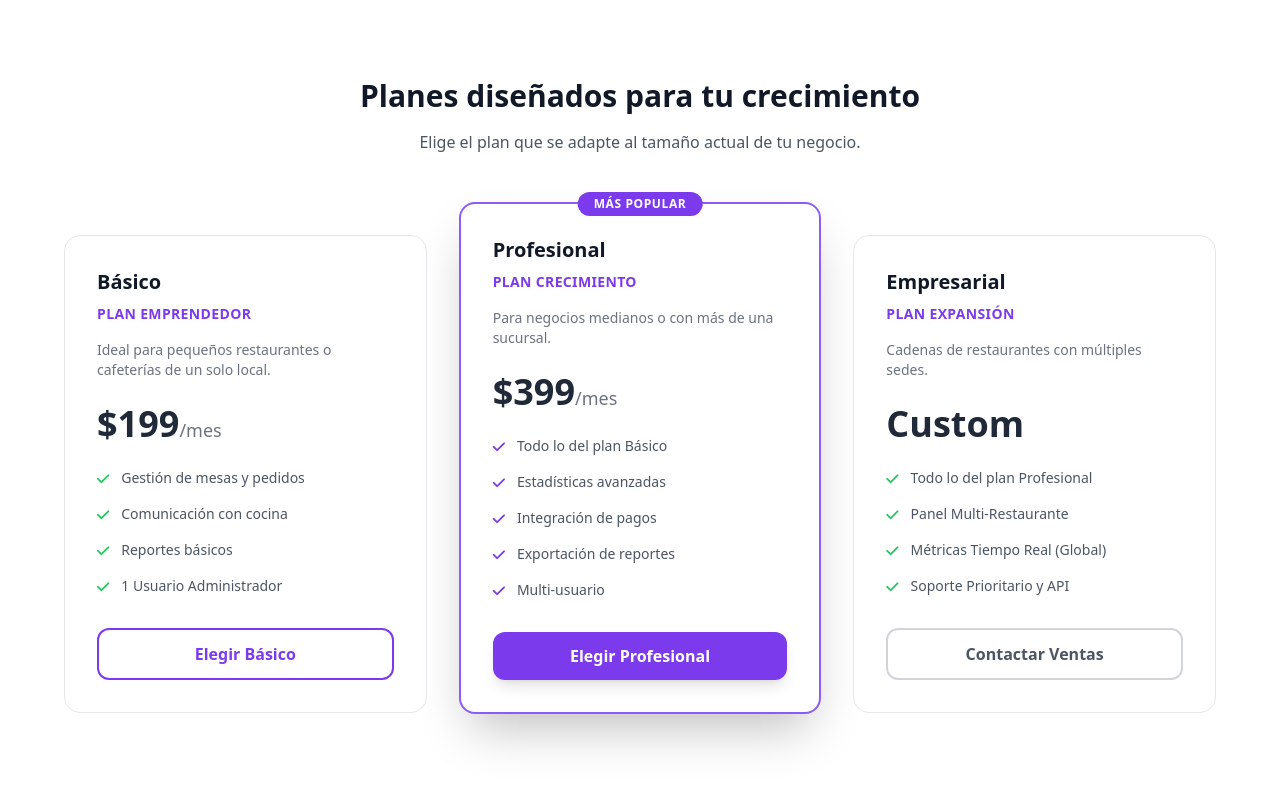
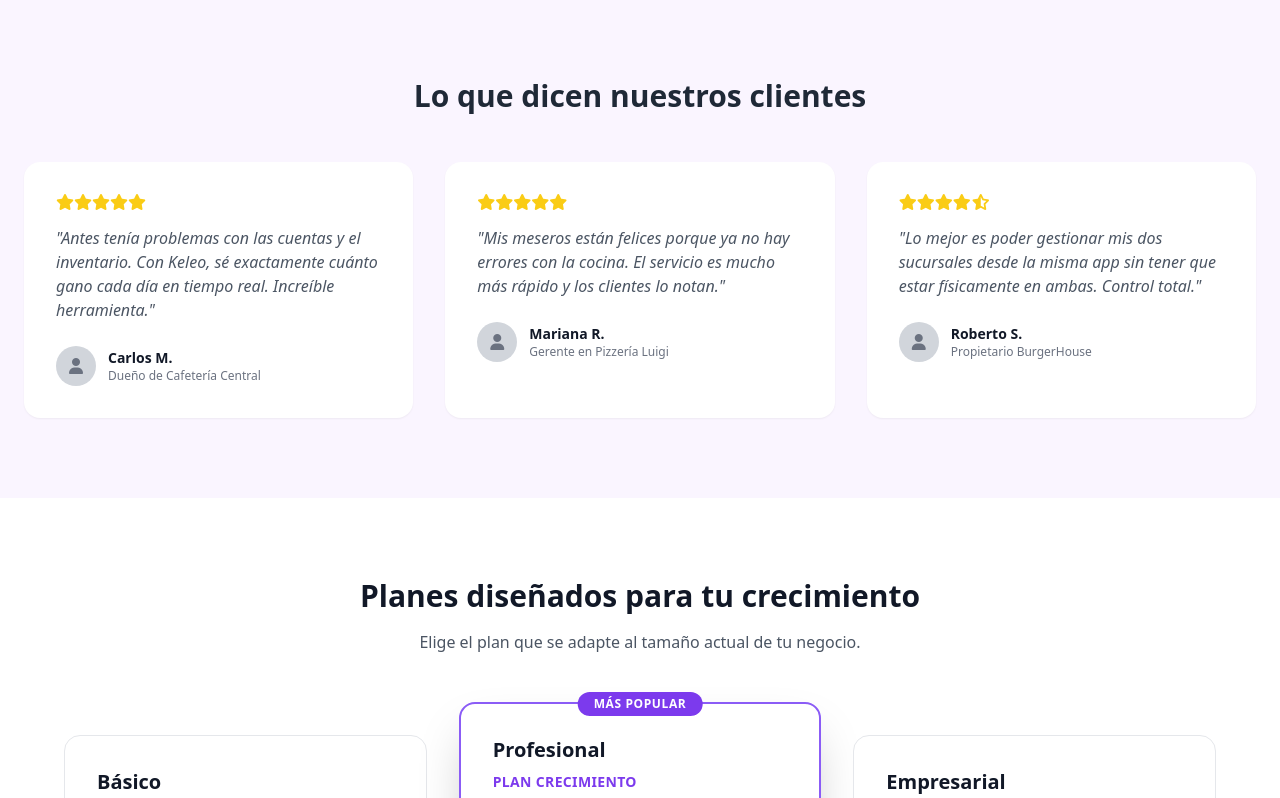
Before and after one commit to AlbertoLcm/keleo-web, a plain HTML site: page index.html in a window 1280 px wide. Shown: the part 2334-3132 px from the top of the page. Drawn offline with nearby package versions, Linux system fonts and the light colour scheme.

Commit message:
fix testimonios

```diff
--- a/index.html
+++ b/index.html
@@ -10,21 +10,21 @@
     <meta name="keywords" content="software restaurante, app comandas, sistema punto de venta, gestion gastronomica, app para meseros, keleo app">
     <meta name="author" content="Keleo App">
     <meta name="robots" content="index, follow">
-    <link rel="canonical" href="https://www.keleoapp.com/">
+    <link rel="canonical" href="https://www.keleo.app/">
 
     <!-- Open Graph / Facebook -->
     <meta property="og:type" content="website">
-    <meta property="og:url" content="https://www.keleoapp.com/">
+    <meta property="og:url" content="https://www.keleo.app/">
     <meta property="og:title" content="Keleo App | Transforma tu Restaurante">
     <meta property="og:description" content="Gestiona pedidos, cocina y finanzas desde una sola app. La solución tecnológica para el sector gastronómico en Latinoamérica.">
-    <meta property="og:image" content="https://www.keleoapp.com/assets/og-image.jpg">
+    <meta property="og:image" content="https://www.keleo.app/assets/keleo.png">
 
     <!-- Twitter -->
     <meta property="twitter:card" content="summary_large_image">
-    <meta property="twitter:url" content="https://www.keleoapp.com/">
+    <meta property="twitter:url" content="https://www.keleo.app/">
     <meta property="twitter:title" content="Keleo App | Software de Gestión Gastronómica">
     <meta property="twitter:description" content="Optimiza la operación de tu restaurante con Keleo. Pedidos sin papel y control total.">
-    <meta property="twitter:image" content="https://www.keleoapp.com/assets/og-image.jpg">
+    <meta property="twitter:image" content="https://www.keleo.app/assets/keleo.png">
 
     <!-- Favicon -->
     <link rel="icon" type="image/png" href="/assets/keleo.png">
@@ -379,6 +379,64 @@
             </div>
         </section>
 
+        <!-- TESTIMONIALS -->
+        <section class="py-20 bg-purple-50 dark:bg-gray-900 transition-colors">
+            <div class="container mx-auto px-6">
+                <h2 class="text-3xl font-bold text-center mb-12 text-gray-800 dark:text-white">Lo que dicen nuestros clientes</h2>
+                <div class="grid md:grid-cols-3 gap-8">
+                    <!-- Testimonial 1 -->
+                    <div class="bg-white dark:bg-dark-card p-8 rounded-2xl shadow-sm hover:shadow-md transition">
+                        <div class="flex text-yellow-400 mb-4">
+                            <i class="fas fa-star"></i><i class="fas fa-star"></i><i class="fas fa-star"></i><i class="fas fa-star"></i><i class="fas fa-star"></i>
+                        </div>
+                        <p class="text-gray-600 dark:text-gray-300 mb-6 italic">"Antes tenía problemas con las cuentas y el inventario. Con Keleo, sé exactamente cuánto gano cada día en tiempo real. Increíble herramienta."</p>
+                        <div class="flex items-center gap-3">
+                            <div class="w-10 h-10 bg-gray-300 dark:bg-gray-700 rounded-full overflow-hidden">
+                                 <!-- Avatar placeholder -->
+                                 <i class="fas fa-user w-full h-full flex items-center justify-center text-gray-500 dark:text-gray-400"></i>
+                            </div>
+                            <div>
+                                <h4 class="font-bold text-sm text-gray-900 dark:text-white">Carlos M.</h4>
+                                <p class="text-xs text-gray-500 dark:text-gray-400">Dueño de Cafetería Central</p>
+                            </div>
+                        </div>
+                    </div>
+                    <!-- Testimonial 2 -->
+                    <div class="bg-white dark:bg-dark-card p-8 rounded-2xl shadow-sm hover:shadow-md transition">
+                        <div class="flex text-yellow-400 mb-4">
+                            <i class="fas fa-star"></i><i class="fas fa-star"></i><i class="fas fa-star"></i><i class="fas fa-star"></i><i class="fas fa-star"></i>
+                        </div>
+                        <p class="text-gray-600 dark:text-gray-300 mb-6 italic">"Mis meseros están felices porque ya no hay errores con la cocina. El servicio es mucho más rápido y los clientes lo notan."</p>
+                        <div class="flex items-center gap-3">
+                            <div class="w-10 h-10 bg-gray-300 dark:bg-gray-700 rounded-full overflow-hidden">
+                                 <i class="fas fa-user w-full h-full flex items-center justify-center text-gray-500 dark:text-gray-400"></i>
+                            </div>
+                            <div>
+                                <h4 class="font-bold text-sm text-gray-900 dark:text-white">Mariana R.</h4>
+                                <p class="text-xs text-gray-500 dark:text-gray-400">Gerente en Pizzería Luigi</p>
+                            </div>
+                        </div>
+                    </div>
+                     <!-- Testimonial 3 -->
+                     <div class="bg-white dark:bg-dark-card p-8 rounded-2xl shadow-sm hover:shadow-md transition">
+                        <div class="flex text-yellow-400 mb-4">
+                            <i class="fas fa-star"></i><i class="fas fa-star"></i><i class="fas fa-star"></i><i class="fas fa-star"></i><i class="fas fa-star-half-alt"></i>
+                        </div>
+                        <p class="text-gray-600 dark:text-gray-300 mb-6 italic">"Lo mejor es poder gestionar mis dos sucursales desde la misma app sin tener que estar físicamente en ambas. Control total."</p>
+                        <div class="flex items-center gap-3">
+                            <div class="w-10 h-10 bg-gray-300 dark:bg-gray-700 rounded-full overflow-hidden">
+                                 <i class="fas fa-user w-full h-full flex items-center justify-center text-gray-500 dark:text-gray-400"></i>
+                            </div>
+                            <div>
+                                <h4 class="font-bold text-sm text-gray-900 dark:text-white">Roberto S.</h4>
+                                <p class="text-xs text-gray-500 dark:text-gray-400">Propietario BurgerHouse</p>
+                            </div>
+                        </div>
+                    </div>
+                </div>
+            </div>
+        </section>
+
         <!-- PRICING -->
         <section id="precios" class="py-20 bg-white dark:bg-dark-bg transition-colors">
             <div class="container mx-auto px-6">
```
